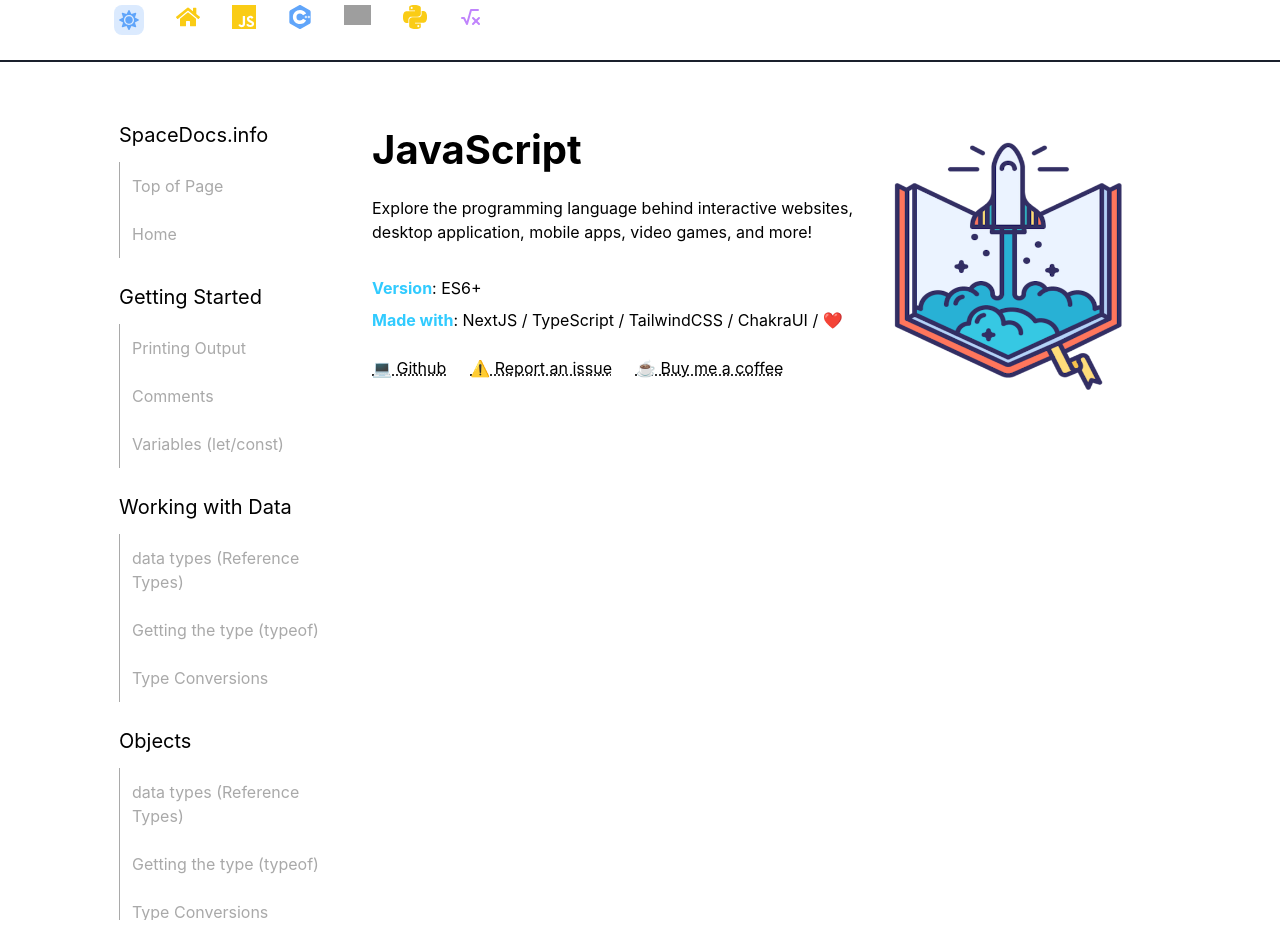
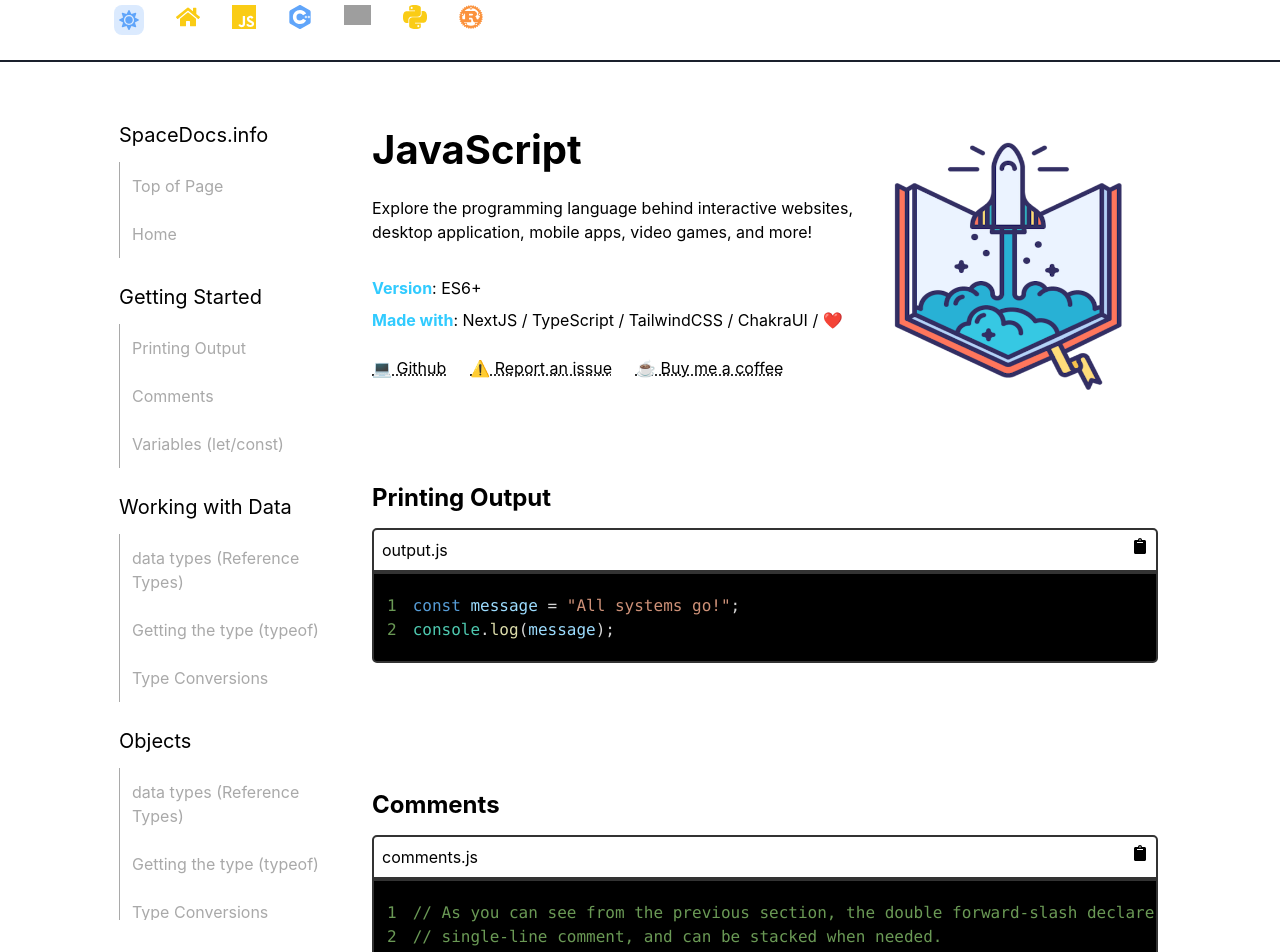
Before and after one commit to KyleCurtis/SpaceDocs, a Next.js app: page /languages/javascript in a window 1280 px wide. Shown: the part 20-972 px from the top of the page. Built offline with nearby package versions, Linux system fonts and the light colour scheme; grey boxes are pictures that could not be loaded.

Commit message:
Minor changes

```diff
--- a/src/code-examples/js-code.ts
+++ b/src/code-examples/js-code.ts
@@ -5,9 +5,7 @@ console.log(message);`;
 
 /* COMMENTS
 ======================================================================================================== */
-export const Comments = `// Comments
-
-// As you can see from the previous section, the double forward-slash declares a
+export const Comments = `// As you can see from the previous section, the double forward-slash declares a
 // single-line comment, and can be stacked when needed.
 
 /* If you have multiple lines of comments, it's recommended to use the multi-
@@ -15,9 +13,7 @@ line comment syntax like this. */`;
 
 /* VARIABLES
 ======================================================================================================== */
-export const Variables = `// Variables
-
-// let keyword (for mutable values)
+export const Variables = `// let keyword (for mutable values)
 let mission; // Declare
 mission = "Apollo 11"; // Initialize
 
--- a/src/components/Code/CodeBlock.tsx
+++ b/src/components/Code/CodeBlock.tsx
@@ -3,10 +3,10 @@ import Clipboard from "./Clipboard";
 const CodeBlock = ({ children, codeBlockHeader }: any) => {
   return (
     <div className="relative">
-      <h3 className="text-left text-black dark:text-white border-2 p-2 rounded-[5px_5px_0_0] border-[var(--dark-border)]">
+      <p className="text-left text-black dark:text-[darkgray] border-2 p-2 rounded-[5px_5px_0_0] border-[var(--dark-border)]">
         {codeBlockHeader}
         <Clipboard />
-      </h3>
+      </p>
       {children}
     </div>
   );
--- a/src/components/Layout.tsx
+++ b/src/components/Layout.tsx
@@ -1,12 +1,12 @@
-import Header from "./Header";
 import Navbar from "./Navbar";
 
-const Layout = ({ children, navChildren }: any) => {
+const Layout = ({children, navChildren}: any) => {
 	return (
 		<div className="bg-white dark:bg-[var(--dark-bg)]">
-    <Navbar />
+			<Navbar/>
 			<div className="container pt-[140px]">
-  <nav className="sidenav h-screen md:pl-[29px] hidden md:block bg-white dark:bg-[var(--dark-bg)] text-black dark:text-white">
+				<nav
+					className="sidenav h-screen md:pl-[29px] hidden md:block bg-white dark:bg-[var(--dark-bg)] text-black dark:text-white">
 					{navChildren}
 					<div className="content-br"></div>
 					<div className="content-br"></div>
@@ -14,7 +14,8 @@ const Layout = ({ children, navChildren }: any) => {
 
 
 				</nav>
-  <div className="w-[100%] main-content px-8 m-auto md:ml-[250px] bg-white dark:bg-[var(--dark-bg)]">
+				<div
+					className="w-[100%] md:w-[calc(100%-400px)] main-content px-8 m-auto md:ml-[250px] bg-white dark:bg-[var(--dark-bg)]">
 					{children}
 				</div>
 			</div>
--- a/src/components/Navbar.tsx
+++ b/src/components/Navbar.tsx
@@ -16,7 +16,7 @@ import {
   Text,
 } from "@chakra-ui/react";
 
-import { SiCplusplus, SiJavascript, SiPython } from "react-icons/si";
+import { SiCplusplus, SiJavascript, SiPython, SiRust } from "react-icons/si";
 
 import { FaHome } from "react-icons/fa";
 
@@ -46,7 +46,7 @@ const Navbar = () => {
             </Link>
           </li>
           <li className="p-4">
-            <Link href="/languages/cpp">
+            <Link href="/languages/c-plus-plus">
               <SiCplusplus className="text-2xl text-blue-400" />
             </Link>
           </li>
@@ -61,13 +61,13 @@ const Navbar = () => {
             </Link>
           </li>
           <li className="p-4">
-            <Link href="/languages/py">
+            <Link href="/languages/python">
               <SiPython className="text-2xl text-yellow-400" />
             </Link>
           </li>
           <li className="p-4">
-            <Link href="/other/math">
-              <TbMath className="text-2xl text-purple-400" />
+            <Link href="/languages/rust">
+              <SiRust className="text-2xl text-orange-400" />
             </Link>
           </li>
         </ul>
--- a/src/pages/index.tsx
+++ b/src/pages/index.tsx
@@ -209,9 +209,11 @@ export default function Home() {
             ⚠️ Report an issue
           </button>
           <span className="px-3" />
+          <a target="_blank" rel="noopener noreferrer" href="https://www.paypal.com/donate/?hosted_button_id=RHCR2JJ6ZZDPS">
           <button className="underline decoration-dotted">
             ☕ Buy me a coffee
           </button>
+          </a>
           <br />
         </Header>
 
--- a/src/pages/languages/javascript.tsx
+++ b/src/pages/languages/javascript.tsx
@@ -1,53 +1,11 @@
-import Head from "next/head";
 import Layout from "@/components/Layout";
 import Header from "@/components/Header";
-import { useInView } from "react-intersection-observer";
 import Link from "next/link";
 import CodeBlock from "@/components/Code/CodeBlock";
 import Code from "@/components/Code/Code";
-import Clipboard from "@/components/Code/Clipboard";
 
-import { Output } from "../../code-examples/js-code";
+import { Output, Comments, Variables  } from "../../code-examples/js-code";
 
-{
-  /* ICON IMPORTS
-  ====================================================================================================== */
-}
-import { IoMdPlanet } from "react-icons/io";
-import { TbMath, TbMathSymbols } from "react-icons/tb";
-import { FaRust, FaSpaceShuttle } from "react-icons/fa";
-import { FaMeteor } from "react-icons/fa";
-import { BsArrowDownCircle } from "react-icons/bs";
-
-import {
-  SiCplusplus,
-  SiJavascript,
-  SiTypescript,
-  SiRust,
-  SiPython,
-  SiPytorch,
-  SiGit,
-  SiVim,
-  SiGo,
-} from "react-icons/si";
-
-{
-  /* CHAKRA IMPORTS
-  ====================================================================================================== */
-}
-import {
-  SimpleGrid,
-  Card,
-  CardHeader,
-  CardBody,
-  CardFooter,
-  Heading,
-  Button,
-  Text,
-  Stack,
-  StackDivider,
-  Badge,
-} from "@chakra-ui/react";
 
 const JavaScript = () => {
 	return (
@@ -65,7 +23,7 @@ const JavaScript = () => {
 									<li>Home</li>
 								</Link>
 							</ul>
-              <br />
+							<br/>
 							<p className="text-[20px] mb-3">Getting Started</p>
 							<ul>
 								<Link href="#output-section">
@@ -81,7 +39,7 @@ const JavaScript = () => {
 								</Link>
 							</ul>
 
-              <br />
+							<br/>
 
 							<p className="text-[20px] mb-3">Working with Data</p>
 							<ul>
@@ -98,7 +56,7 @@ const JavaScript = () => {
 								</Link>
 							</ul>
 
-              <br />
+							<br/>
 
 							<p className="text-[20px] mb-3">Objects</p>
 							<ul>
@@ -114,7 +72,42 @@ const JavaScript = () => {
 									<li>Type Conversions</li>
 								</Link>
 							</ul>
-              <br />
+
+							<br/>
+
+							<p className="text-[20px] mb-3">Other</p>
+							<ul>
+								<Link href="#-section">
+									<li>Example</li>
+								</Link>
+
+								<Link href="#-section">
+									<li>Example</li>
+								</Link>
+
+								<Link href="#-section">
+									<li>Example</li>
+								</Link>
+							</ul>
+
+							<br/>
+
+							<p className="text-[20px] mb-3">Other</p>
+							<ul>
+								<Link href="#-section">
+									<li>Example</li>
+								</Link>
+
+								<Link href="#-section">
+									<li>Example</li>
+								</Link>
+
+								<Link href="#-section">
+									<li>Example</li>
+								</Link>
+							</ul>
+
+							<br/>
 						</nav>
 					</div>
 				}
@@ -125,7 +118,7 @@ const JavaScript = () => {
 						<div>
 							Explore the programming language behind interactive websites,
 							desktop application, mobile apps, video games, and more!
-              <br /> <br />
+							<br/> <br/>
 							<p className="pt-2">
 								{" "}
 								<span className="text-[#31cbff] font-bold">Version</span>: ES6+
@@ -138,28 +131,57 @@ const JavaScript = () => {
 						</div>
 					}
 				>
-          <br />
+					<br/>
+					<a target="_blank" rel="noopener noreferrer" href="https://github.com/KyleCurtis/SpaceDocs">
 					<button className="underline decoration-dotted">💻 Github</button>
-          <span className="px-3" />
+					</a>
+					<span className="px-3"/>
+					<a target="_blank" rel="noopener noreferrer" href="https://github.com/KyleCurtis/SpaceDocs/issues">
 					<button className="underline decoration-dotted">
 						⚠️ Report an issue
 					</button>
-          <span className="px-3" />
+					</a>
+					<span className="px-3"/>
+					<a target="_blank" rel="noopener noreferrer" href="https://www.paypal.com/donate/?hosted_button_id=RHCR2JJ6ZZDPS">
 						<button className="underline decoration-dotted">
 							☕ Buy me a coffee
 						</button>
-          <br />
+					</a>
+					<br/>
 				</Header>
 
-        <div className="content-br" />
-        <div className="content-br" />
-        <div className="content-br" />
-        <div className="content-br" />
-        <div className="content-br" />
-        <div className="content-br" />
-        <div className="content-br" />
-        <div className="content-br" />
-        <div className="content-br" />
+				<div className="content-br"></div>
+
+				<h2 className="text-black dark:text-white">Printing Output</h2>
+				<CodeBlock codeBlockHeader={"output.js"}>
+					<Code lang="javascript">{Output}</Code>
+				</CodeBlock>
+
+				<div className="content-br"></div>
+
+				<h2 className="text-black dark:text-white">Comments</h2>
+				<CodeBlock codeBlockHeader={"comments.js"}>
+					<Code lang="javascript">{Comments}</Code>
+				</CodeBlock>
+
+				<div className="content-br"></div>
+
+				<h2 className="text-black dark:text-white">Variables</h2>
+				<CodeBlock codeBlockHeader={"variables.js"}>
+					<Code lang="javascript">{Variables}</Code>
+				</CodeBlock>
+
+				<div className="content-br"></div>
+
+				<div className="content-br"/>
+				<div className="content-br"/>
+				<div className="content-br"/>
+				<div className="content-br"/>
+				<div className="content-br"/>
+				<div className="content-br"/>
+				<div className="content-br"/>
+				<div className="content-br"/>
+				<div className="content-br"/>
 			</Layout>
 		</div>
 	);
--- a/src/styles/globals.css
+++ b/src/styles/globals.css
@@ -67,6 +67,12 @@ code {
   font-size: 16px !important;
 }
 
+h2 {
+  font-size: 24px !important;
+  font-weight: bold !important;
+  padding-bottom: 12px;
+}
+
 .content-br {
   padding-top: 50px;
   padding-bottom: 50px;
```
Lines whose indentation alone changed are shown as unchanged.
